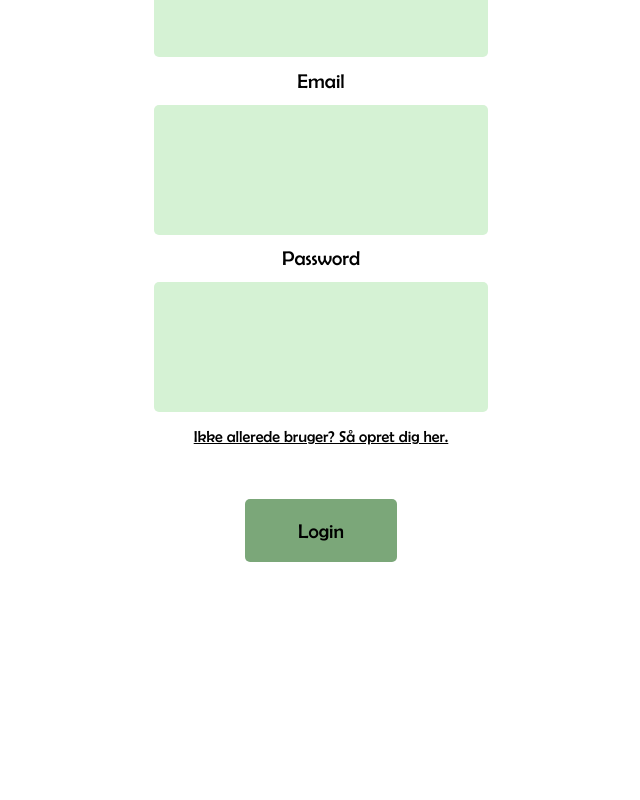
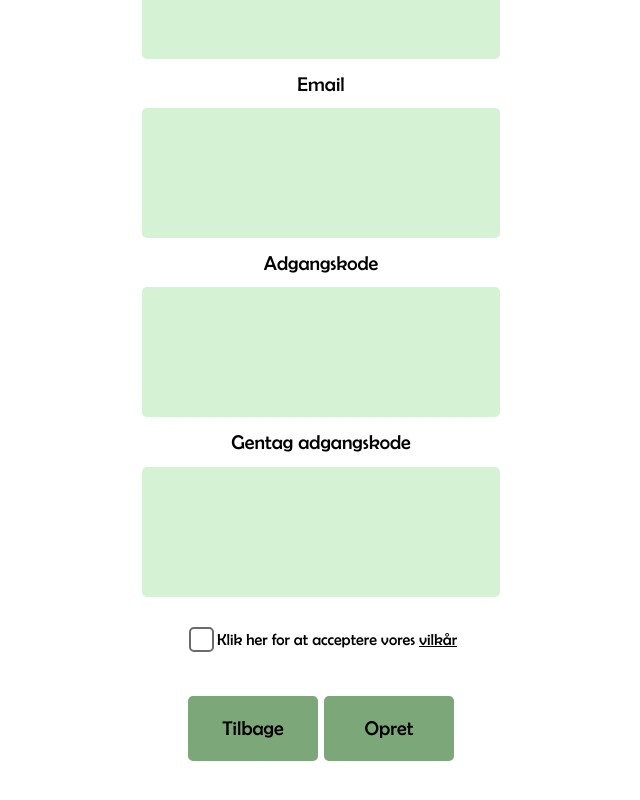
Before and after one commit to Thomasmc96/Todos, a React (Create React App) app: page /signup in a window 1280 px wide. Shown: the part 572-1372 px from the top of the page, without its empty margins (319-959 px from the left). Before the commit the page ends 1218 px from the top, so only its background shows below. Built offline with nearby package versions, Linux system fonts and the light colour scheme.

Commit message:
login and signup

```diff
--- a/src/components/Login/Login.css
+++ b/src/components/Login/Login.css
@@ -48,8 +48,3 @@
     border-width: 0px;
     background-color: #D5F2D4;
 }
-
-/* input:-internal-autofill-selected {
-    background-color: #D5F2D4;
-    color: -internal-light-dark(black, white) !important;
-} */
--- a/src/components/Login/Login.js
+++ b/src/components/Login/Login.js
@@ -59,7 +59,7 @@ const Login = () => {
           required
         />
         <label className="labels" htmlFor="password">
-          Password
+          Adgangskode
         </label>
         <input
           className="inputBoxLogin"
--- a/src/components/SignUp/SignUp.css
+++ b/src/components/SignUp/SignUp.css
@@ -0,0 +1,93 @@
+.signUpSection{
+    display: flex;
+    flex-direction: column;
+    align-items: center;
+}
+
+.signUpForm{
+    display: flex;
+    flex-direction: column;
+    align-items: center;
+    margin: 5%;
+}
+
+.signUpSection h1{
+    margin-top: 20%;
+}
+
+.labels{
+    font-size: 20px;
+    margin: 5%;
+}
+
+.signUpForm a{
+    color: black;
+}
+
+.signUpForm button{
+    background-color: #7BA779;
+    padding: 8%;
+    margin: 1%;
+    border-radius: 5px;
+    border: none;
+    font-family: berlin;
+    font-size: 20px;
+    margin-bottom: 8%;
+    margin-top: 15%;
+    width: 60%;
+}
+
+.signUpForm .inputBoxSignUp{
+    text-align: left;
+    font-family: berlin;
+    width: 130%;
+    height: 10vw;
+    font-size: 20px;
+    border-radius: 5px;
+    border-color: none;
+    border-width: 0px;
+    background-color: #D5F2D4;
+}
+
+#passwordError{
+    color: #FC4848;
+}
+
+#checkboxError{
+    color: #FC4848;
+}
+
+#checkboxContainer{
+    display: flex;
+    margin-top: 10%;
+    align-items: center;
+}
+
+#checkbox{
+    -webkit-appearance:none;
+    width:25px;
+    height:25px;
+    background:white;
+    border-radius:5px;
+    border:2px solid rgb(107, 107, 107);
+    position: relative;
+}
+
+#checkbox:checked {
+    background: #7BA779;
+}
+
+#checkbox:checked:after {
+    content: "✔";
+    color: white;
+    font-size: 120%;
+    margin: 0 auto;
+    position: absolute;
+    left: 20%;
+
+}
+
+#btnContainer{
+    display: flex;
+    width: 100%;
+}
--- a/src/components/SignUp/SignUp.js
+++ b/src/components/SignUp/SignUp.js
@@ -1,22 +1,76 @@
-import React from "react";
+import React, {useState} from "react";
 import "./SignUp.css";
 
 const SignUp = () => {
-  const submitLogin = () => {
-    console.log("Login");
+  const [name, setName] = useState("");
+  const [email, setEmail] = useState("");
+  const [password, setPassword] = useState("");
+  const [confirmPassword, setConfirmPassword] = useState("");
+  const [showPasswordError, setShowPasswordError] = useState(false)
+  const [checkboxValue, setCheckboxValue] = useState(false)
+  const [showCheckboxError, setShowCheckboxError] = useState(false)
+
+  const handleName = (e) => {
+    setName(e.target.value);
+  };
+
+  const handleEmail = (e) => {
+    setEmail(e.target.value);
+  };
+
+  const handlePassword = (e) => {
+    setPassword(e.target.value);
+    setShowPasswordError(false)
+  };
+
+  const handleConfirmPassword = (e) => {
+    setConfirmPassword(e.target.value);
+    setShowPasswordError(false)
+  };
+
+  const handleCheckboxValue = (e) => {
+    console.log(checkboxValue)
+    setCheckboxValue(!checkboxValue);
+    setShowCheckboxError(false)
+  }
+
+  const submitLogin = (e) => {
+    e.preventDefault();
+
+    if(password !== confirmPassword){
+      setShowPasswordError(true)
+    }
+
+    if(!checkboxValue){
+      setShowCheckboxError(true)
+    }
   };
   return (
-    <div className="loginSection">
+    <div className="signUpSection">
       <h1>Opret dig her</h1>
-      <form className="loginForm" onSubmit={submitLogin}>
+      <form className="signUpForm" onSubmit={submitLogin} autoComplete="off">
         <label className="labels" htmlFor="name">Navn</label>
-        <input className="inputBoxLogin" type="name" name="name" required />
+        <input onChange={handleName} className="inputBoxSignUp" type="name" name="name" required />
         <label className="labels" htmlFor="email">Email</label>
-        <input className="inputBoxLogin" type="email" name="email" required />
-        <label className="labels" htmlFor="password">Password</label>
-        <input className="inputBoxLogin" type="password" name="password" required />
-        <a href=""><p>Ikke allerede bruger? Så opret dig her.</p></a>
-        <button type="Submit">Login</button>
+        <input onChange={handleEmail} className="inputBoxSignUp" type="email" name="email" required />
+        <label className="labels" htmlFor="password">Adgangskode</label>
+        <input onChange={handlePassword} className="inputBoxSignUp" type="password" name="password" required />
+        <label className="labels" htmlFor="password">Gentag adgangskode</label>
+        <input onChange={handleConfirmPassword} className="inputBoxSignUp" type="password" name="password" required />
+        {showPasswordError && (
+          <p id="passwordError">Adgangskoderne er ikke ens - prøv igen!</p>
+        )}
+        <div id="checkboxContainer">
+          <input id="checkbox" type="checkbox" name="acceptCheckbox" value={checkboxValue} onChange={handleCheckboxValue}/>
+          <label htmlFor="acceptChechbox">Klik her for at acceptere vores <a href="">vilkår</a>  </label>
+        </div>
+        {showCheckboxError && (
+          <p id="checkboxError">Husk at acceptere vilkårene - prøv igen!</p>
+        )}
+        <div id="btnContainer">
+          <button type="button">Tilbage</button>
+          <button type="Submit">Opret</button>
+        </div>
       </form>
     </div>
   );
```
